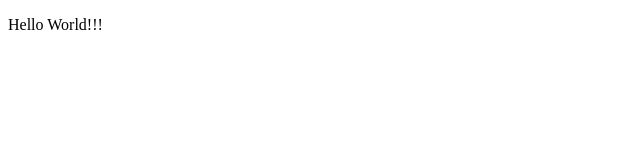
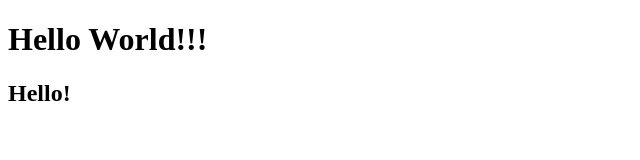
Before and after one commit to MichaelBukin/project, a plain HTML site: page index.html in a window 1280 px wide. Shown: the whole page, without its empty margins (0-640 px from the left). Drawn offline with Linux system fonts and the light colour scheme.

Commit message:
index.html mod

```diff
--- a/index.html
+++ b/index.html
@@ -8,7 +8,8 @@
 </head>
 <body>
 
-    <p>Hello World!!!</p>
+    <h1>Hello World!!!</h1>
+    <h2>Hello!</h2>
 
 
     <script src="js/script.js"></script>
```
